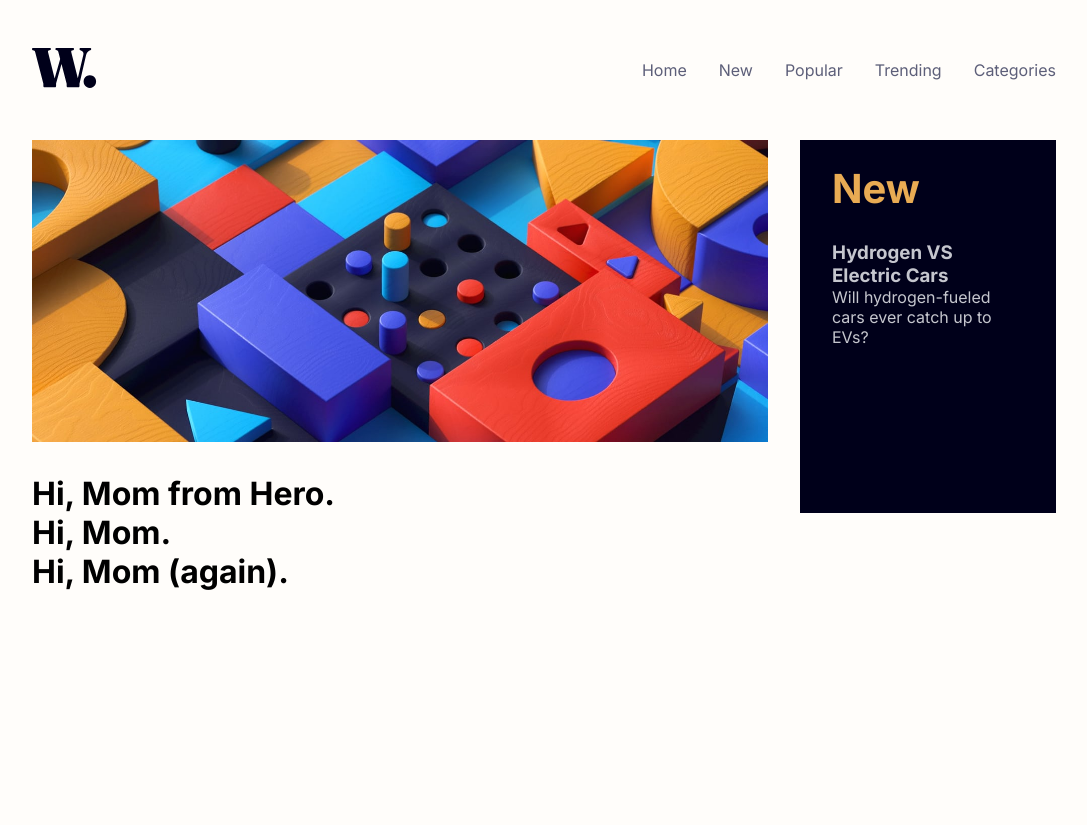
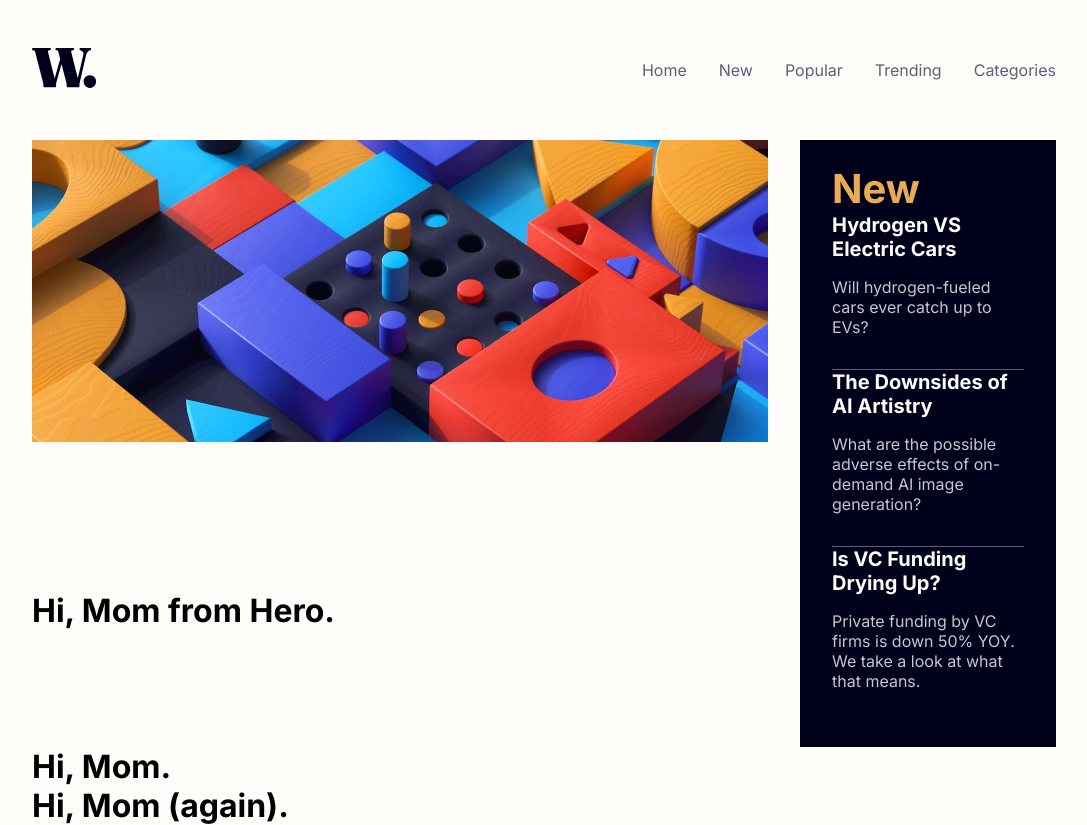
Before and after one commit to jonmico/news-homepage-main, a React (Vite) app: page / in a window 1280 px wide. Shown: the whole page, without its empty margins (96-1183 px from the left). Before the commit the page ends 800 px from the top, so only its background shows below. Built offline with nearby package versions, Linux system fonts and the light colour scheme.

Commit message:
Style most of SidePanel.

```diff
--- a/src/components/side-panel-article/SidePanelArticle.styled.tsx
+++ b/src/components/side-panel-article/SidePanelArticle.styled.tsx
@@ -0,0 +1,19 @@
+import styled from 'styled-components';
+
+export const StyledSidePanelArticle = styled.div`
+  border-bottom: 1px solid var(--color-dark-gray-blue);
+
+  &:last-of-type {
+    border-bottom: none;
+  }
+`;
+
+export const StyledH3 = styled.h3`
+  color: var(--color-off-white);
+  margin-bottom: 1rem;
+  font-size: 1.25rem;
+`;
+
+export const StyledP = styled.p`
+  padding-bottom: 2rem;
+`;
--- a/src/components/side-panel-article/SidePanelArticle.tsx
+++ b/src/components/side-panel-article/SidePanelArticle.tsx
@@ -0,0 +1,22 @@
+import {
+  StyledH3,
+  StyledP,
+  StyledSidePanelArticle,
+} from './SidePanelArticle.styled';
+
+interface SidePanelArticleProps {
+  title: string;
+  text: string;
+}
+
+export default function SidePanelArticle({
+  title,
+  text,
+}: SidePanelArticleProps) {
+  return (
+    <StyledSidePanelArticle>
+      <StyledH3>{title}</StyledH3>
+      <StyledP>{text}</StyledP>
+    </StyledSidePanelArticle>
+  );
+}
--- a/src/components/side-panel/SidePanel.styled.ts
+++ b/src/components/side-panel/SidePanel.styled.tsx
@@ -6,10 +6,13 @@ export const StyledSidePanel = styled.div`
   padding: 1.5rem 2rem;
   grid-row: 1 / -1;
   grid-column: 2 / 3;
+  display: flex;
+  flex-direction: column;
+  justify-content: space-between;
 `;
 
 export const StyledH2 = styled.h2`
   color: var(--color-soft-orange);
   font-size: 2.5rem;
-  padding-bottom: 1.75rem;
+  /* padding-bottom: 1.75rem; */
 `;
--- a/src/components/side-panel/SidePanel.tsx
+++ b/src/components/side-panel/SidePanel.tsx
@@ -1,11 +1,26 @@
+import SidePanelArticle from '../side-panel-article/SidePanelArticle';
 import { StyledSidePanel, StyledH2 } from './SidePanel.styled';
 
 export default function SidePanel() {
   return (
     <StyledSidePanel>
       <StyledH2>New</StyledH2>
-      <h3>Hydrogen VS Electric Cars</h3>
-      <p>Will hydrogen-fueled cars ever catch up to EVs?</p>
+      <SidePanelArticle
+        title={'Hydrogen VS Electric Cars'}
+        text={'Will hydrogen-fueled cars ever catch up to EVs?'}
+      />
+      <SidePanelArticle
+        title={'The Downsides of AI Artistry'}
+        text={
+          'What are the possible adverse effects of on-demand AI image generation?'
+        }
+      />
+      <SidePanelArticle
+        title={'Is VC Funding Drying Up?'}
+        text={
+          'Private funding by VC firms is down 50% YOY. We take a look at what that means.'
+        }
+      />
     </StyledSidePanel>
   );
 }
```
